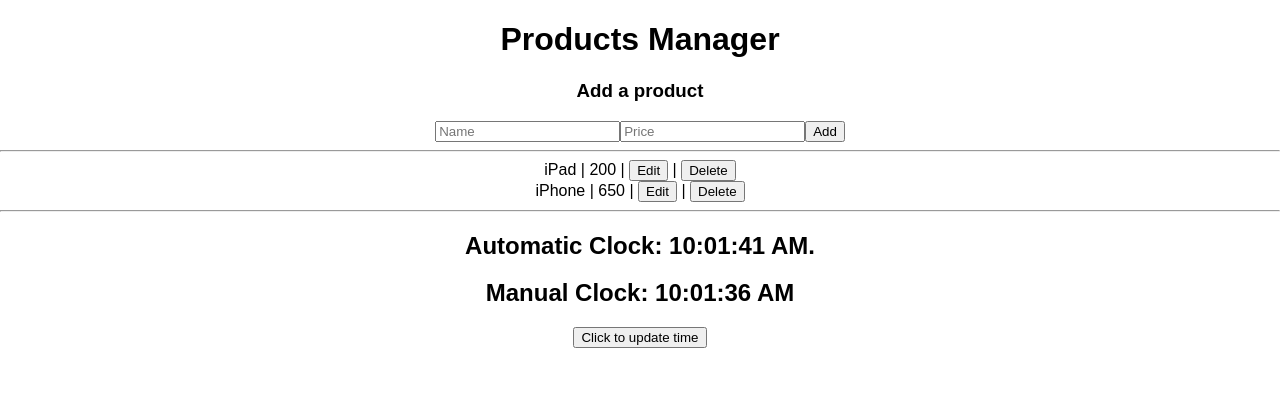
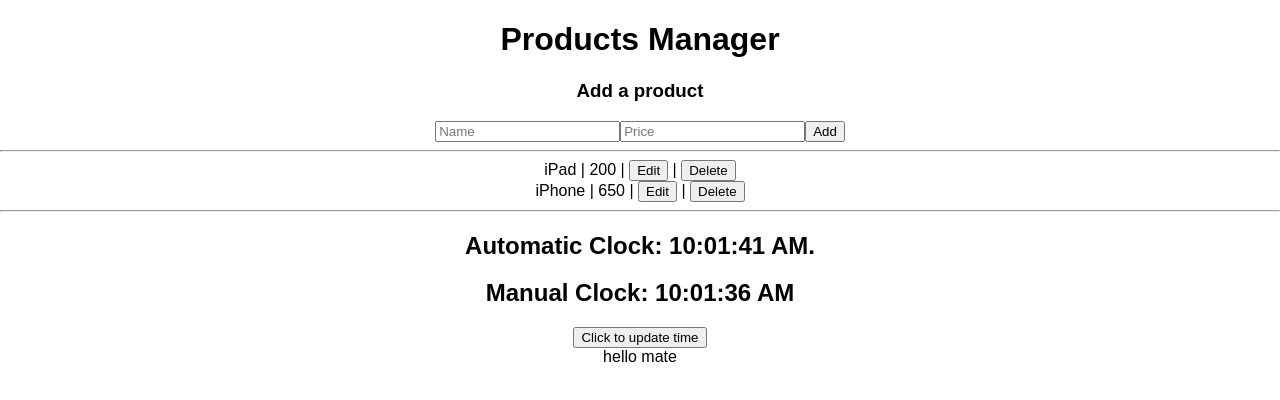
Before and after one commit to benbaumann95/product-manager-react, a React (Create React App) app: page / in a window 1280 px wide. Shown: the top 400 px of the page. Built offline with nearby package versions, Linux system fonts and the light colour scheme.

Commit message:
Testing props

```diff
--- a/src/App.js
+++ b/src/App.js
@@ -4,6 +4,7 @@ import ProductItem from './ProductItem';
 import AddProduct from './AddProduct';
 import Clock from './Clock';
 import Clock2 from './Clock2';
+import Test1 from './Test1';
 
 const products = [
   {
@@ -98,6 +99,7 @@ class App extends Component {
         })}
         <Clock />
         <Clock2 />
+        <Test1 message={'hello mate'}> </Test1>
       </div>
     );
   }
--- /dev/null
+++ b/src/Test1.js
@@ -0,0 +1,13 @@
+import React from 'react';
+
+class Test1 extends React.Component {
+  constructor(props) {
+    super(props);
+  }
+
+  render() {
+    return this.props.message;
+  }
+}
+
+export default Test1;
```
